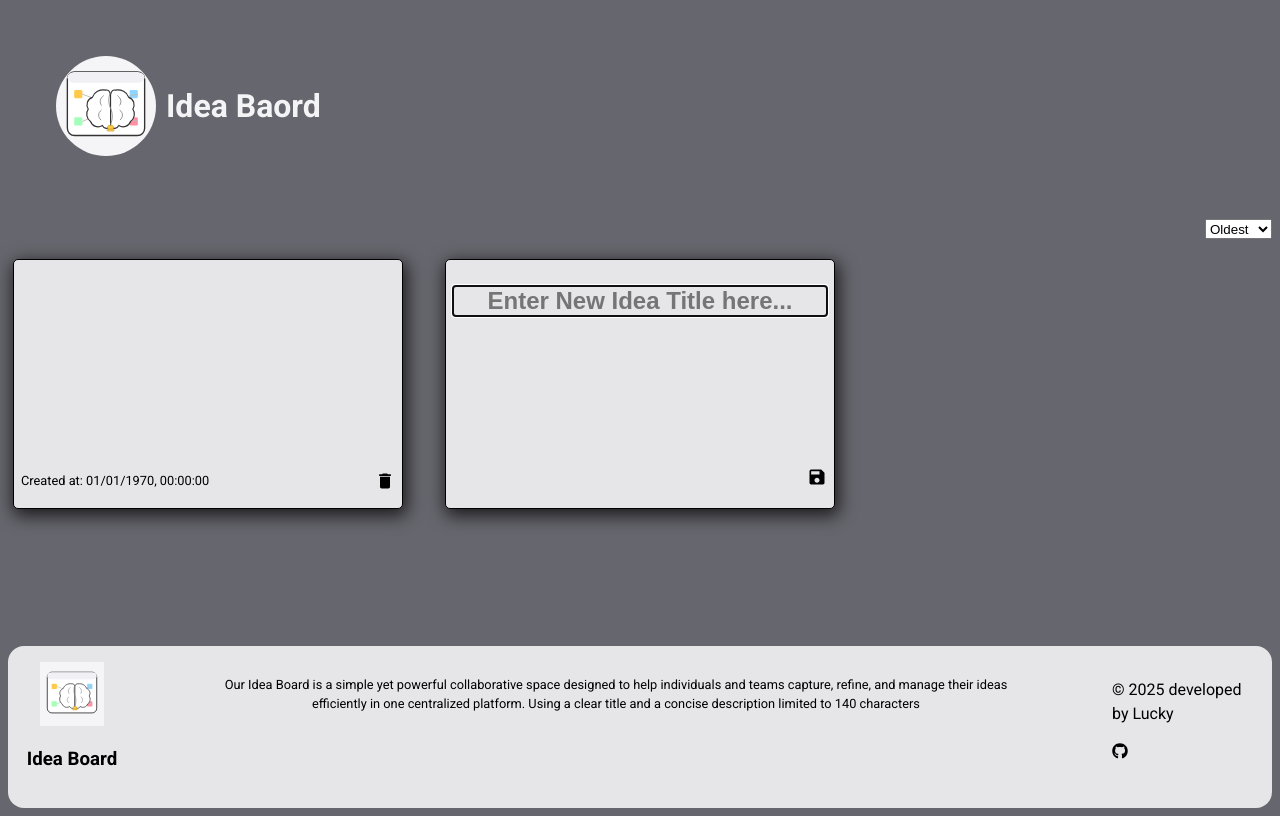
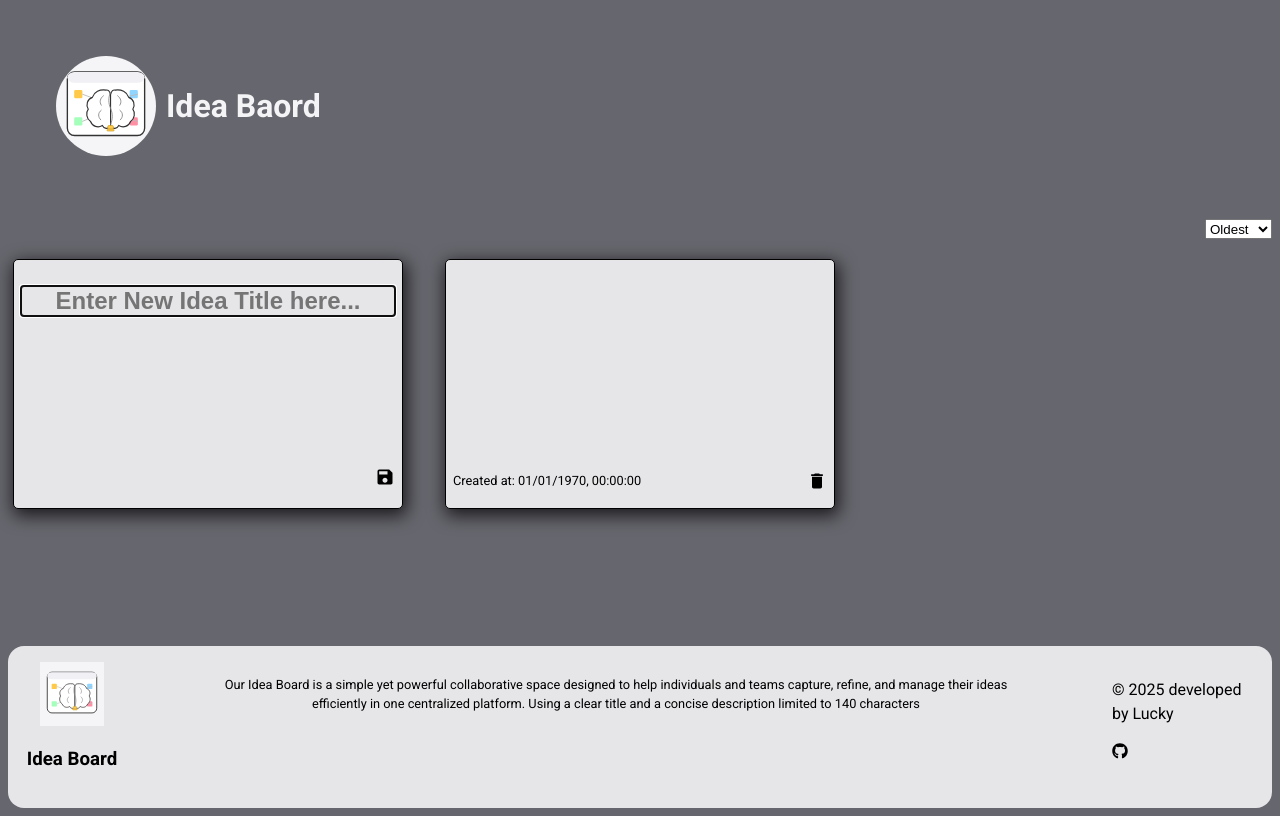
Before and after one commit to Lucky6252/idea-board-vite, a React (Vite) app: page / in a window 1280 px wide. Built offline with nearby package versions, Linux system fonts and the light colour scheme.

Commit message:
Changing the new position for create new card

```diff
--- a/src/components/card-list/card-list.component.tsx
+++ b/src/components/card-list/card-list.component.tsx
@@ -59,11 +59,12 @@ const CardList = () => {
       </div>
 
       <div className="card-list-container">
+        <AddCard />
         {sortedIdeas &&
           sortedIdeas.map((idea, idx) => {
             return <Card key={idx} card={idea} idx={idx} />;
           })}
-        <AddCard />
+
       </div>
     </div>
   );
```
